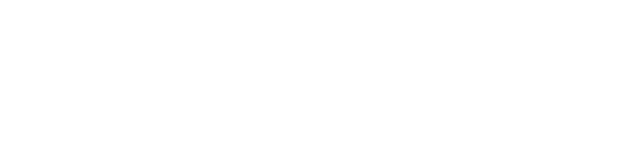
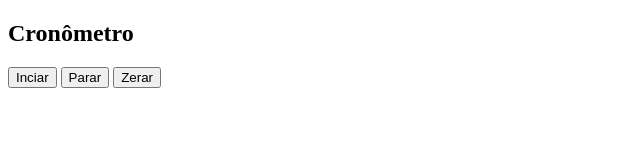
Before and after one commit to acorreiacruz/JavaScript, a plain HTML site: page cronometro/index.html in a window 1280 px wide. Shown: the whole page, without its empty margins (0-640 px from the left). Drawn offline with Linux system fonts and the light colour scheme.

Commit message:
Preparando o HTML
Conectando o arquivo HTML ao CSS e terminando a estrutura básica da página.

```diff
--- a/cronometro/index.html
+++ b/cronometro/index.html
@@ -5,9 +5,16 @@
     <meta http-equiv="X-UA-Compatible" content="IE=edge">
     <meta name="viewport" content="width=device-width, initial-scale=1.0">
     <title>Temporizador</title>
-
+    <link rel="stylesheet" href="style.css">
 </head>
 <body>
+    <section class="container">
+        <h1>Cronômetro</h1>
+        <div class="cronometro"></div>
+        <button class="btn-iniciar">Inciar</button>
+        <button class="btn-parar">Parar</button>
+        <button class="btn-zerar">Zerar</button>
+    </section>
     <script src="index.js"></script>
 </body>
 </html>
--- /dev/null
+++ b/cronometro/style.css
@@ -0,0 +1 @@
+@charset 'UTF-8';
```
